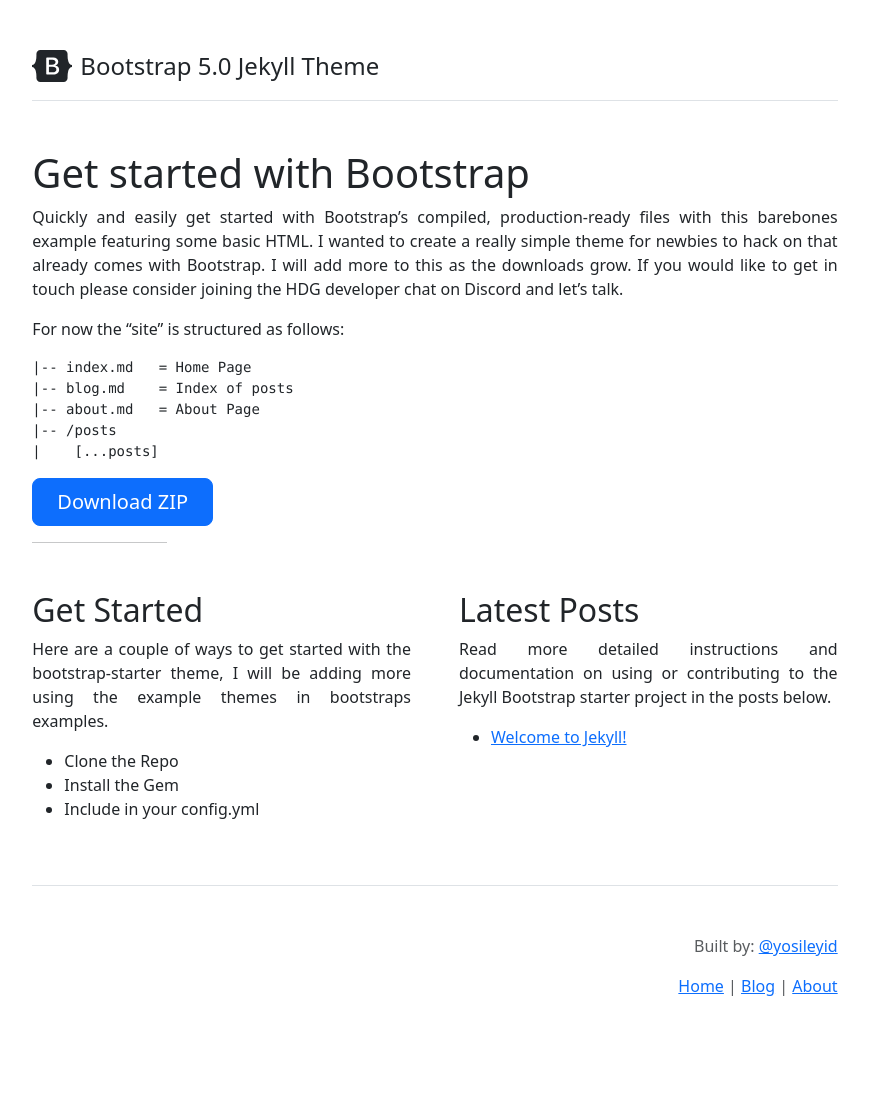
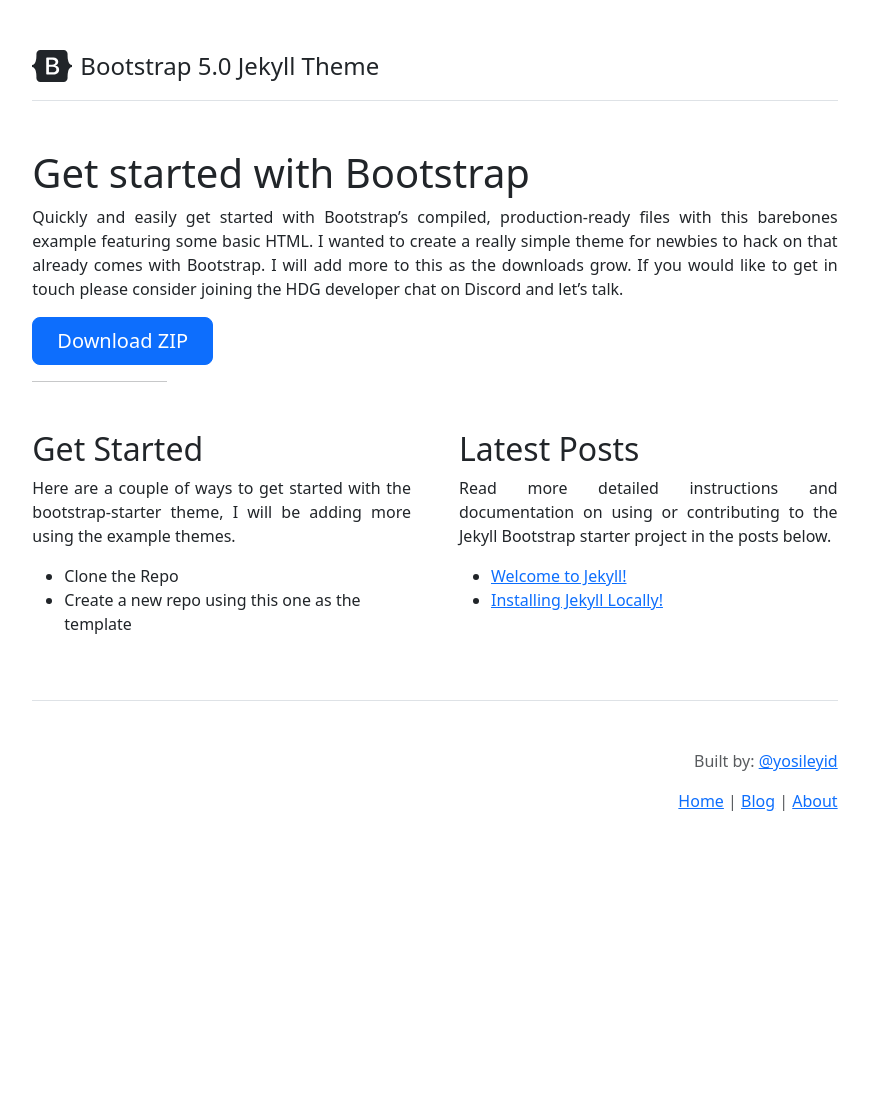
Before and after one commit to Jekyll-Bootstrap/jekyll-bs5, a Jekyll site: the page built from index.md, in a window 1280 px wide. Shown: the whole page, without its empty margins (205-1074 px from the left). Built offline with Jekyll 4.4.1, drawn with Linux system fonts in a browser that asks for light colours; after the commit the page ends 909 px from its top, so only the background shows below that.

Commit message:
Added a post

````diff
--- a/Gemfile
+++ b/Gemfile
@@ -7,7 +7,9 @@ source "https://rubygems.org"
 #
 # This will help ensure the proper Jekyll version is running.
 # Happy Jekylling!
+
 gem "jekyll", "~> 4.3.2"
+
 # This is the default theme for new Jekyll sites. You may change this to anything you like.
 # gem "minima", "~> 2.5"
 # If you want to use GitHub Pages, remove the "gem "jekyll"" above and
@@ -20,14 +22,17 @@ gem "jekyll", "~> 4.3.2"
 
 # Windows and JRuby does not include zoneinfo files, so bundle the tzinfo-data gem
 # and associated library.
+
 platforms :mingw, :x64_mingw, :mswin, :jruby do
   gem "tzinfo", ">= 1", "< 3"
   gem "tzinfo-data"
 end
 
 # Performance-booster for watching directories on Windows
+
 gem "wdm", "~> 0.1.1", :platforms => [:mingw, :x64_mingw, :mswin]
 
 # Lock `http_parser.rb` gem to `v0.6.x` on JRuby builds since newer versions of the gem
 # do not have a Java counterpart.
+
 gem "http_parser.rb", "~> 0.6.0", :platforms => [:jruby]
--- a/_includes/starters.html
+++ b/_includes/starters.html
@@ -1,9 +1,8 @@
 <div class="col-md-6">
   <h2>Get Started</h2>
-  <p>Here are a couple of ways to get started with the bootstrap-starter theme, I will be adding more using the example themes in bootstraps examples.</p>
+  <p>Here are a couple of ways to get started with the bootstrap-starter theme, I will be adding more using the example themes.</p>
   <ul>
     <li>Clone the Repo</li>
-    <li>Install the Gem</li>
-    <li>Include in your config.yml</li>
+    <li>Create a new repo using this one as the template</li>
   </ul>
 </div>
--- a/index.md
+++ b/index.md
@@ -7,15 +7,7 @@ title: Get started with Bootstrap
 
 Quickly and easily get started with Bootstrap's compiled, production-ready files with this barebones example featuring some basic HTML. I wanted to create a really simple theme for newbies to hack on that already comes with Bootstrap. I will add more to this as the downloads grow. If you would like to get in touch please consider joining the HDG developer chat on Discord and let's talk.
 
-For now the "site" is structured as follows:
 
-```
-|-- index.md   = Home Page
-|-- blog.md    = Index of posts
-|-- about.md   = About Page
-|-- /posts
-|    [...posts]
-```
 
 <a href="bootstrap-starter.zip" class="btn btn-primary btn-lg px-4">Download ZIP</a>
 
````
Also changed, not shown: _posts/2023-02-25-installing-locally.md (added, +12 -0 lines), README.md.
